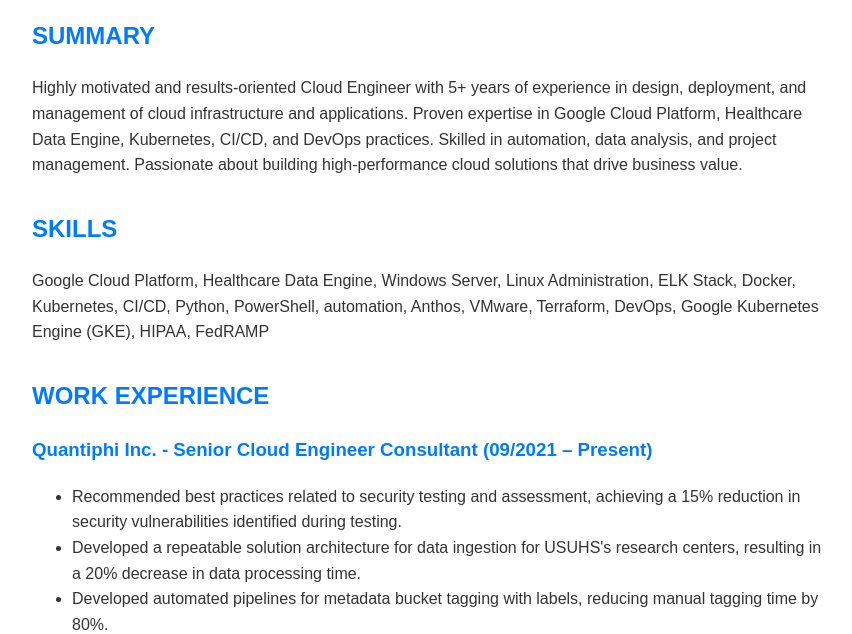
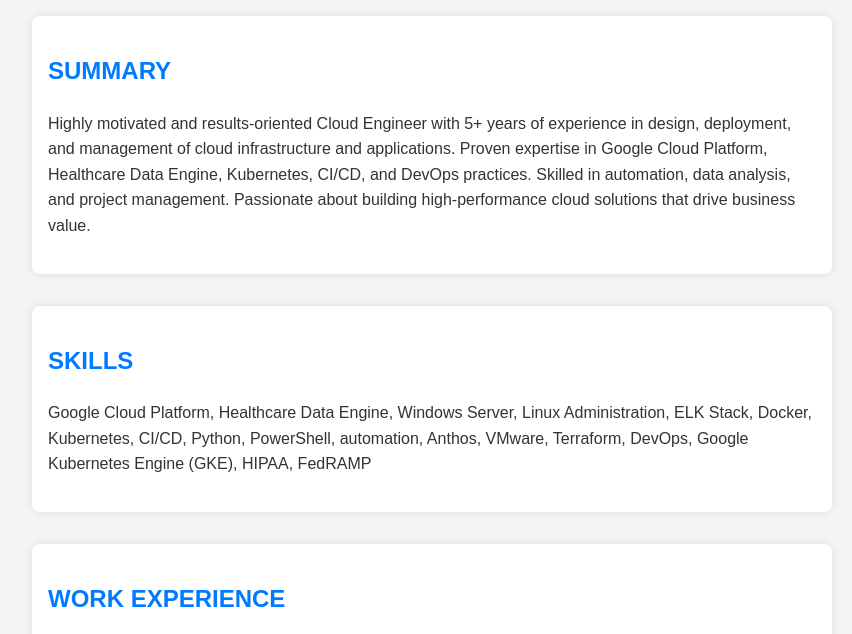
Before and after one commit to superlooper615/resume, a plain HTML site: page index.html in a window 1280 px wide. Shown: the part 133-767 px from the top of the page, without its empty margins (208-1060 px from the left). Drawn offline with Linux system fonts and the light colour scheme.

Commit message:
looking good

```diff
--- a/index.html
+++ b/index.html
@@ -13,6 +13,7 @@
             margin-left: auto;
             margin-right: auto;
             color: #333;
+            background-color: #f4f4f4;
         }
 
         header {
@@ -30,6 +31,10 @@
 
         .section {
             margin-bottom: 2em;
+            background-color: #fff;
+            padding: 1em;
+            border-radius: 8px;
+            box-shadow: 0 0 10px rgba(0, 0, 0, 0.1);
         }
 
         .contact {
```
